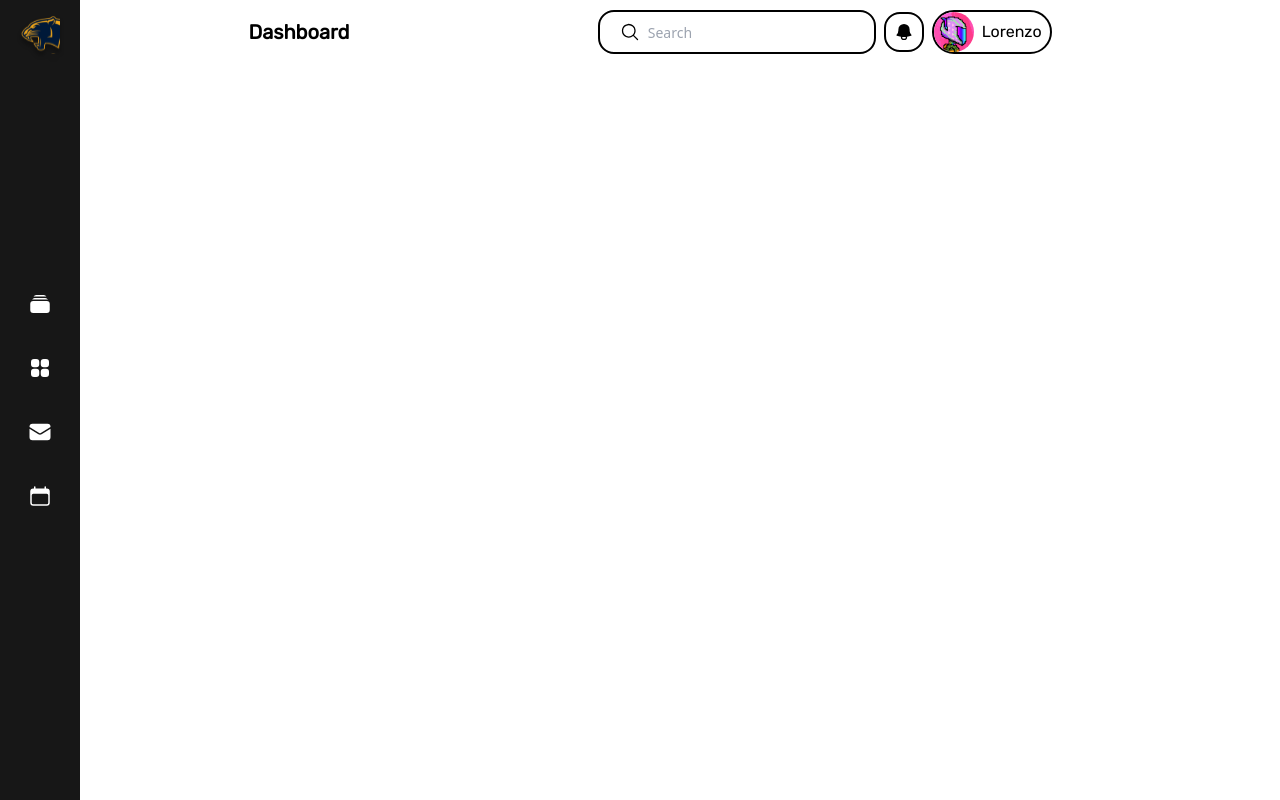
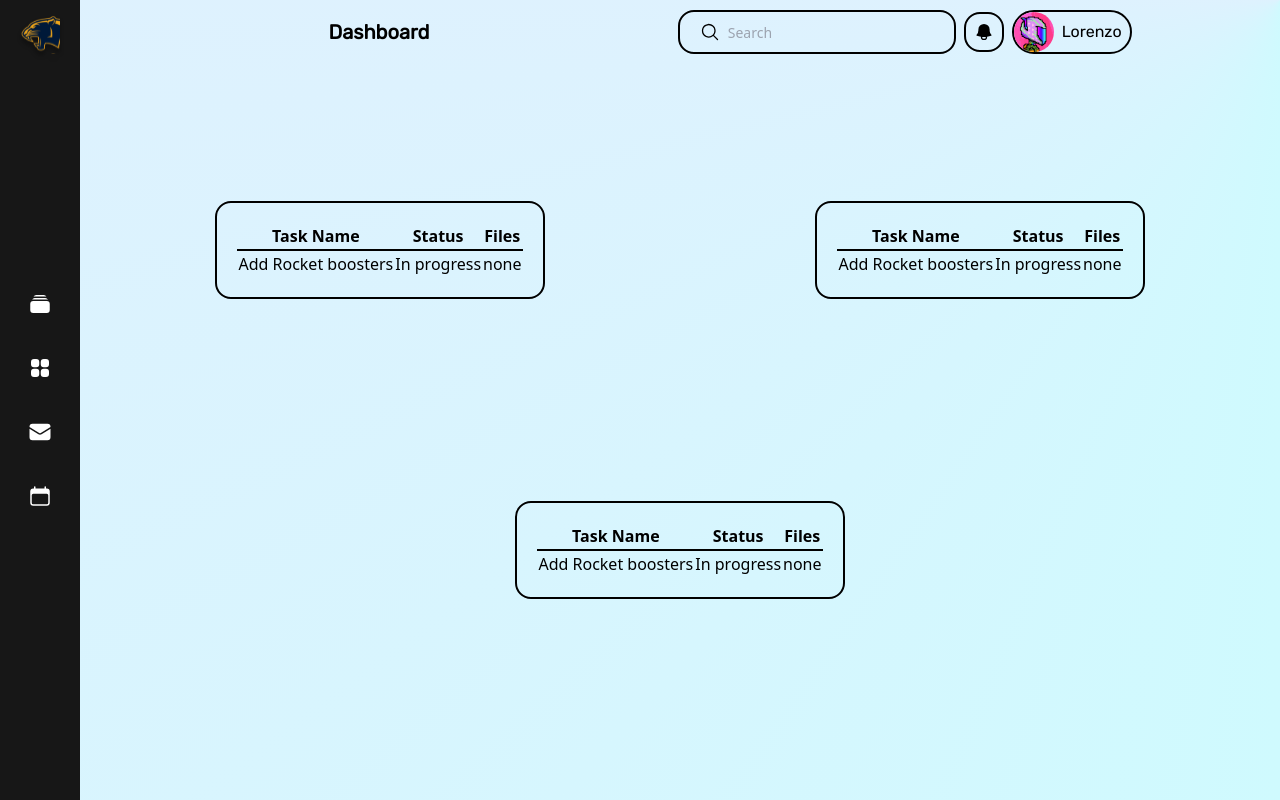
Before and after one commit to LoreMontero/moto-dash, a React (Create React App) app: page / in a window 1280 px wide. Built offline with nearby package versions, Linux system fonts and the light colour scheme.

Commit message:
Just finished making a major change in the structure of the website using the Layout file as a way twrap the scenes and components of the page and finding a more effective method on how to display the topbar and sidebar on each page.

```diff
--- a/package.json
+++ b/package.json
@@ -10,8 +10,8 @@
     "react": "^18.2.0",
     "react-dom": "^18.2.0",
     "react-pro-sidebar": "^0.7.1",
-    "react-router-dom": "^6.4.4",
-    "react-scripts": "5.0.1",
+    "react-router-dom": "^6.5.0",
+    "react-scripts": "^5.0.1",
     "web-vitals": "^2.1.4",
     "yup": "^0.32.11"
   },
--- a/src/App.jsx
+++ b/src/App.jsx
@@ -1,17 +1,11 @@
 import React from 'react';
-import { BrowserRouter, Routes, Route} from 'react-router-dom';
-import Sidebar from './scenes/global/Sidebar';
-import Topbar from './scenes/global/Topbar';
-import Dashboard from './scenes/Dashboard';
+import { BrowserRouter } from 'react-router-dom';
+import Layout from './components/Layout';
 
 export default function App() {
   return (
     <BrowserRouter>
-      <Sidebar />
-      <Topbar />
-      <Routes>
-        <Route exact path="/" component={Dashboard} />
-      </Routes>
+      <Layout />
     </BrowserRouter>
   );
 }
--- a/src/components/Layout.jsx
+++ b/src/components/Layout.jsx
@@ -0,0 +1,23 @@
+import React from 'react';
+import { Route, Routes } from 'react-router-dom';
+import Sidebar from '../scenes/global/Sidebar';
+import Topbar from '../scenes/global/Topbar';
+import Dashboard from '../scenes/Dashboard';
+
+const Layout = () => {
+    return (
+        <div className="flex h-screen font-sans bg-[conic-gradient(at_top_right,_var(--tw-gradient-stops))] from-violet-800 via-cyan-100 to-violet-100">
+            <Sidebar />
+            <div className="flex flex-col h-screen w-screen ml-20">
+                <Topbar />
+                <div className="flex flex-col justify-evenly h-screen">
+                    <Routes>
+                        <Route path="/" element={<Dashboard />}/>
+                    </Routes>
+                </div>
+            </div>
+        </div>
+  );
+}
+
+export default Layout;
--- a/src/index.js
+++ b/src/index.js
@@ -3,7 +3,6 @@ import ReactDOM from 'react-dom/client';
 import './index.css';
 import App from './App';
 import reportWebVitals from './reportWebVitals';
-import { BrowserRouter } from "react-router-dom";
 
 const root = ReactDOM.createRoot(document.getElementById('root'));
 root.render(
--- a/src/scenes/Dashboard.jsx
+++ b/src/scenes/Dashboard.jsx
@@ -1,23 +1,16 @@
-import Sidebar from './global/Sidebar';
-import Topbar from './global/Topbar';
+import React from 'react';
 import Tables from '../components/Tables';
 
 const Dashboard = () => {
   return (
-    <div className="flex h-screen font-sans bg-[conic-gradient(at_top_right,_var(--tw-gradient-stops))] from-violet-800 via-cyan-100 to-violet-100">
-      <Sidebar />
-      <div className="flex flex-col h-screen w-screen mt-16 ml-20">
-        <Topbar />
-        <div className="flex flex-col justify-evenly h-screen">
-          <div className="flex justify-around">
+    <div className="flex flex-col justify-evenly h-screen">
+        <div className="flex justify-around">
             <Tables />
             <Tables />
-          </div>
-          <div className="flex justify-center">
+        </div>
+        <div className="flex justify-center">
             <Tables />
-          </div>
         </div>
-      </div>
     </div>
   );
 }
--- a/src/scenes/global/Sidebar.jsx
+++ b/src/scenes/global/Sidebar.jsx
@@ -1,5 +1,6 @@
+import React from 'react';
 import logo from '../../logo.svg';
-import { EnvelopeIcon, Squares2X2Icon, CalendarIcon, RectangleStackIcon  } from '@heroicons/react/24/solid';
+import { EnvelopeIcon, Squares2X2Icon, CalendarIcon, RectangleStackIcon } from '@heroicons/react/24/solid';
 
 const Sidebar = () => {
     return (
--- a/src/scenes/global/Topbar.jsx
+++ b/src/scenes/global/Topbar.jsx
@@ -1,3 +1,4 @@
+import React from 'react';
 import { MagnifyingGlassIcon, BellIcon } from '@heroicons/react/24/solid';
 import motorHead from '../../motorHead.jpg';
 
```
Also changed, not shown: 1 other file (tests, documents, lock files or other folders).
